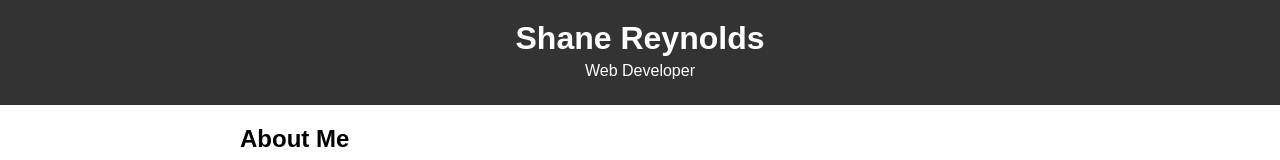
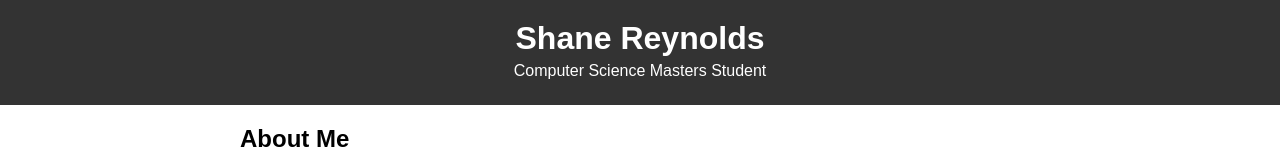
Before and after one commit to Schlauf/ShaneReynolds.github.io, a plain HTML site: page docs/index.html in a window 1280 px wide. Shown: the top 160 px of the page. Drawn offline with Linux system fonts and the light colour scheme.

Commit message:
Update index.html

```diff
--- a/docs/index.html
+++ b/docs/index.html
@@ -12,7 +12,7 @@
     <header>
         <div class="container">
             <h1>Shane Reynolds</h1>
-            <p>Web Developer</p>
+            <p>Computer Science Masters Student</p>
         </div>
     </header>
 
```
